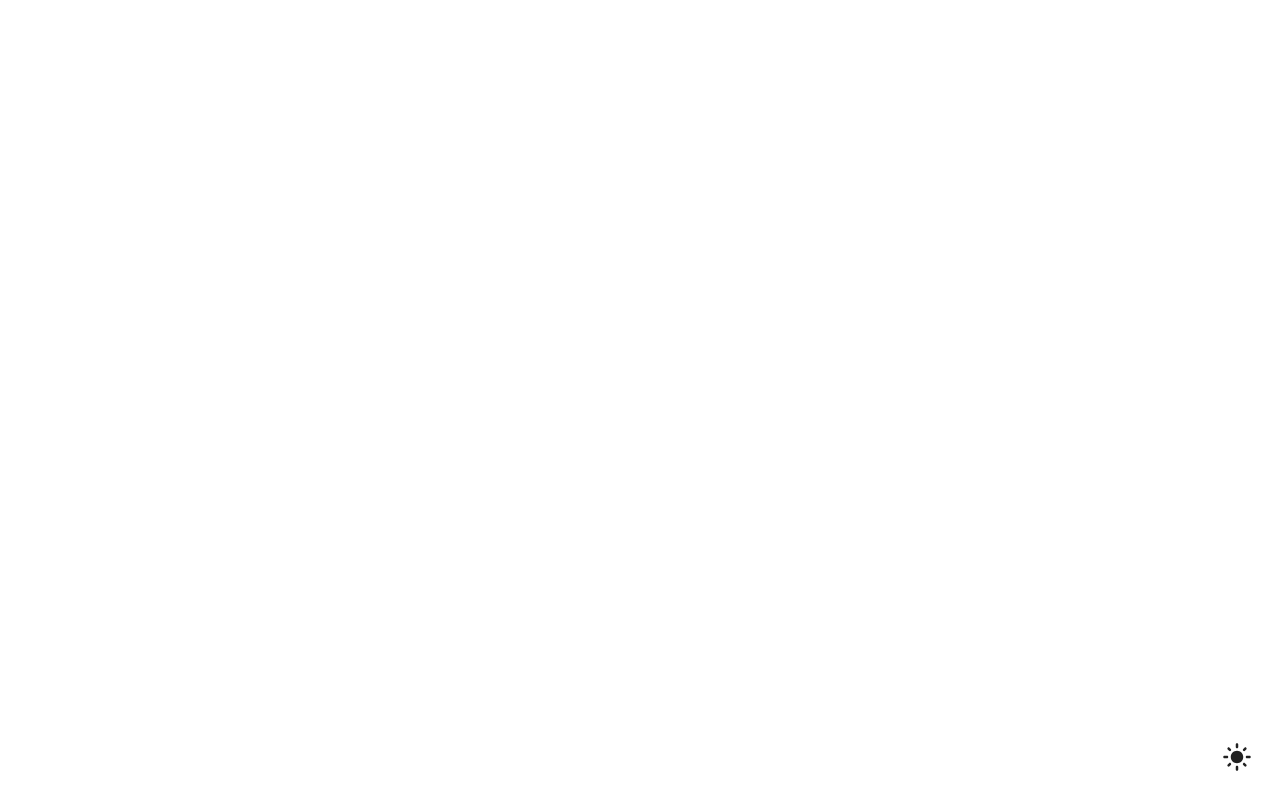
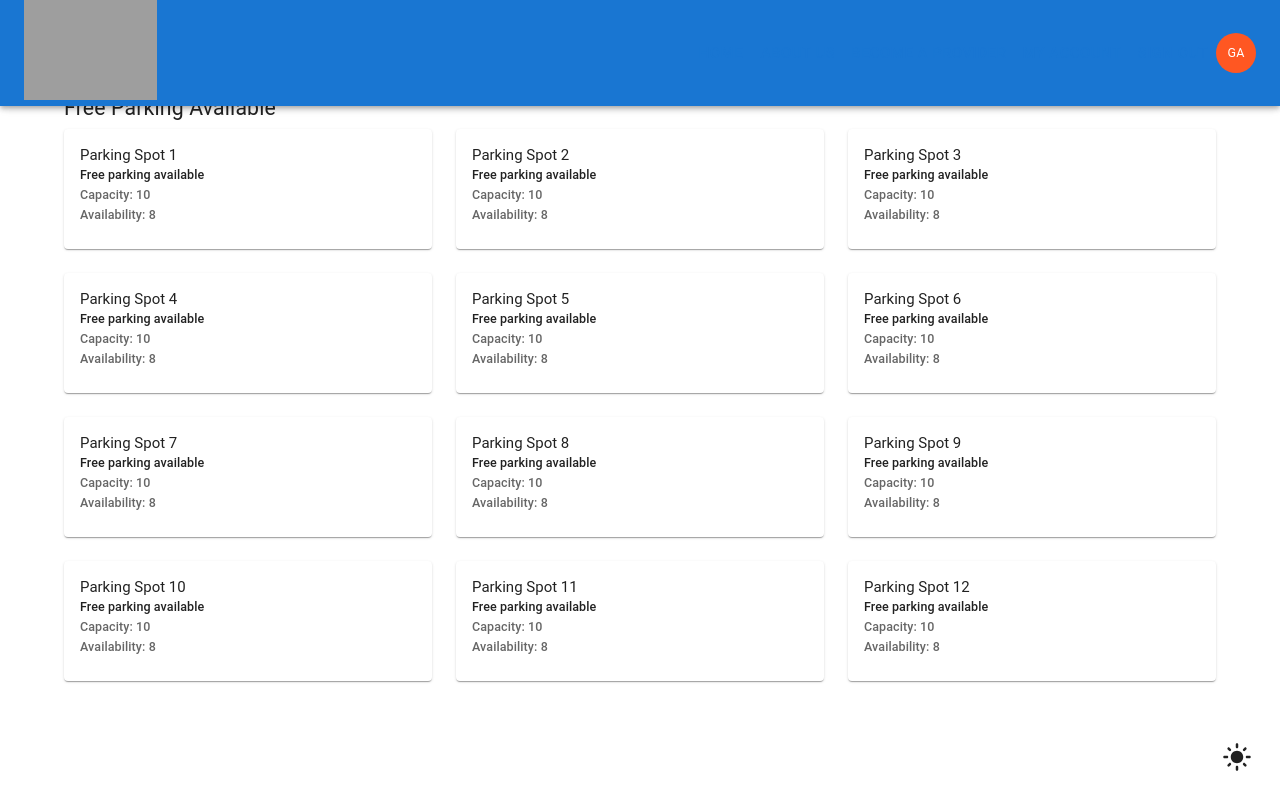
Before and after one commit to werner94fribourg/park-n-share-client, a React (Create React App) app: page /parking in a window 1280 px wide. Before the commit this address had no page. Built offline with nearby package versions, Linux system fonts and the light colour scheme; grey boxes are pictures that could not be loaded.

Commit message:
Implematation of Parking pages and division of component

```diff
--- a/src/components/Home/Section_0.js
+++ b/src/components/Home/Section_0.js
@@ -51,7 +51,10 @@ const Section_0 = () => {
           recusandae? Eveniet dolore molestiae dicta blanditiis est expedita eius
           debitis cupiditate porro sed aspernatur quidem, repellat nihil quasi
           praesentium quia eos, quibusdam provident." />
+
+
     </Box>
+
   );
 };
 
--- a/src/components/Home/Section_1.js
+++ b/src/components/Home/Section_1.js
@@ -8,7 +8,7 @@ const ButtonGroup = () => {
 
   return (
     <Box display="flex" justifyContent="center" mt={2} mb={3}>
-      <RadiusButton  text="Free Parking" url="/parking" />
+      <RadiusButton text="Free Parking" url="/parking" />
       <RadiusButton text="Sign Up" url="/signup" />
       <RadiusButton text="Sign In" url="/signin" />
 
--- a/src/components/Layouts/Banner.js
+++ b/src/components/Layouts/Banner.js
@@ -22,7 +22,9 @@ const Banner = () => {
             <Typography variant="h2" sx={{ marginTop: '10%' , color: 'white'}}>
             Find Your Parking at an affordable price in Switzerland
             </Typography>
+           <Link to="/parking">
            <RectangularButton text="BOOK FREE PARKING" />
+           </Link>
           </Grid>
         </Grid>
       </Container>
--- a/src/components/Layouts/Header.js
+++ b/src/components/Layouts/Header.js
@@ -17,11 +17,15 @@ import Button from '@mui/material/Button';
 import Banner from './Banner';
 import Section_0 from '../Home/Section_0';
 import { Link } from 'react-router-dom';
+import Avatar from '@mui/material/Avatar';
+import { deepOrange, deepPurple } from '@mui/material/colors';
+import Menu from '@mui/material/Menu';
+import MenuItem from '@mui/material/MenuItem';
+import { useState } from 'react';
 
 const drawerWidth = 240;
-const isAuth = false;
-const navItems = isAuth ? ['Home', 'About Us', 'Pricing', 'Sign Out', 'My Account'] : ['Home', 'About Us', 'Pricing', 'Sign In', 'Sign Up'];
-
+const isAuth = true;
+const navItems = isAuth ? ['Home', 'About Us', 'Become a provider', 'My Account', 'Sign Out'] : ['Home', 'About Us', 'Pricing', 'Sign In', 'Sign Up'];
 
 function DrawerAppBar(props) {
   const { window } = props;
@@ -33,7 +37,9 @@ function DrawerAppBar(props) {
 
   const drawer = (
     <Box onClick={handleDrawerToggle} sx={{ textAlign: 'center' }}>
-    <img src="https://i.postimg.cc/Sxv4FcFj/default-monochrome.png" alt="Logo" style={{ width: 90, height: 100 }} />
+       <Link to="/" style={{ textDecoration: 'none' }}>
+       <img src="https://i.postimg.cc/Sxv4FcFj/default-monochrome.png" alt="Logo" style={{ width: 90, height: 100 }} />
+        </Link>
       <Divider />
       <List>
       {navItems.map((item) => (
@@ -52,7 +58,15 @@ function DrawerAppBar(props) {
   );
 
   const container = window !== undefined ? () => window().document.body : undefined;
+  const [anchorEl, setAnchorEl] = useState(null);
 
+  const handleMenuOpen = (event) => {
+    setAnchorEl(event.currentTarget);
+  };
+
+  const handleMenuClose = () => {
+    setAnchorEl(null);
+  };
   return (
     <Box sx={{ display: 'flex' }}>
       <CssBaseline />
@@ -72,8 +86,9 @@ function DrawerAppBar(props) {
             component="div"
             sx={{ flexGrow: 1, display: { xs: 'none', sm: 'block' } }}
           >
+        <Link to="/" style={{ textDecoration: 'none' }}>
         <img src="https://i.postimg.cc/FzzbqYMb/default-monochrome-white.png" alt="Logo" style={{ width: '20%'}}   />
-
+        </Link>
           </Typography>
           <Box sx={{ display: { xs: 'none', sm: 'block' } }}>
             {navItems.map((item) => {
@@ -84,7 +99,29 @@ function DrawerAppBar(props) {
                 </Link>
               );
             })}
+
           </Box>
+          {isAuth && (
+          <Avatar
+          sx={{ bgcolor: deepOrange[500] }}
+          onClick={handleMenuOpen}
+          >
+            GA
+          </Avatar>
+          )}
+
+          {/* Menu déroulant */}
+        <Menu
+          id="profile-menu"
+          anchorEl={anchorEl}
+          open={Boolean(anchorEl)}
+          onClose={handleMenuClose}
+        >
+          <Link to="/myprofile" style={{ textDecoration: 'none', color: 'inherit' }}>
+          <MenuItem onClick={handleMenuClose} sx={{fontSize: 18}}>My Profile</MenuItem>
+          </Link>
+          <MenuItem onClick={handleMenuClose} sx={{fontSize: 18}}>Logout</MenuItem>
+        </Menu>
 
         </Toolbar>
       </AppBar>
@@ -106,16 +143,7 @@ function DrawerAppBar(props) {
           {drawer}
         </Drawer>
       </nav>
-
-      <Box component="main" sx={{ p: 0 }}>
-        <Toolbar />
-
-        <Banner />
-        <Section_0 />
-      </Box>
-
-
-
+         //TODO: Add a banner component and Section_0 component
     </Box>
 
   );
--- /dev/null
+++ b/src/components/Layouts/Layout.js
@@ -0,0 +1,14 @@
+// Layout.js
+import React from 'react';
+import Header from './Header';
+
+const Layout = ({ children }) => {
+  return (
+    <div>
+      <Header />
+      {children}
+    </div>
+  );
+};
+
+export default Layout;
--- a/src/pages/Home.js
+++ b/src/pages/Home.js
@@ -2,10 +2,14 @@ import React from 'react';
 import Header from '../components/Layouts/Header';
 import Section_1 from '../components/Home/Section_1';
 import Cookies from '../components/Home/Cookies';
+import Section_0 from '../components/Home/Section_0';
+import Banner from '../components/Layouts/Banner';
 
 const Home = () => {
   return <React.Fragment>
       <Header />
+      <Banner />
+      <Section_0 />
       <Section_1 />
   </React.Fragment>
 };
--- /dev/null
+++ b/src/pages/Parking.js
@@ -0,0 +1,109 @@
+import React, { useState, useEffect } from 'react';
+import { Box, Card, CardContent, Container, Grid, Modal, Skeleton, Typography, Button } from '@mui/material';
+
+const ParkingPageSkeleton = () => {
+  const [loading, setLoading] = useState(true);
+  const [spots, setSpots] = useState([]);
+  const [selectedSpot, setSelectedSpot] = useState(null);
+  const [open, setOpen] = useState(false);
+
+  useEffect(() => {
+    const timer = setTimeout(() => {
+      setLoading(false);
+      const fakeData = Array.from({ length: 12 }, (_, index) => ({
+        id: index + 1,
+        name: `Parking Spot ${index + 1}`,
+        description: 'Free parking available',
+        capacity: '10',
+        availability: '8',
+        details: `This is a free parking spot available for 10 cars. Currently, 8 spaces are available for parking.`,
+      }));
+      setSpots(fakeData);
+    }, 5000);
+
+    return () => clearTimeout(timer);
+  }, []);
+
+  const handleOpen = (spot) => {
+    setSelectedSpot(spot);
+    setOpen(true);
+  };
+
+  const handleClose = () => {
+    setOpen(false);
+  };
+
+  return (
+    <Container>
+      <Box mt={10}>
+        <Typography variant="h4" gutterBottom>
+          Free Parking Available
+        </Typography>
+        <Grid container spacing={3}>
+          {loading
+            ? Array.from({ length: 12 }, (_, index) => (
+                <Grid item xs={12} sm={6} md={4} key={index}>
+                  <Card>
+                    <CardContent>
+                      <Typography variant="h6">
+                        <Skeleton />
+                      </Typography>
+                      <Typography variant="subtitle2">
+                        <Skeleton />
+                      </Typography>
+                      <Typography variant="h5" color="textSecondary">
+                        Capacity: <Skeleton width="50%" />
+                      </Typography>
+                      <Typography variant="h5" color="textSecondary">
+                        Availability: <Skeleton width="40%" />
+                      </Typography>
+                    </CardContent>
+                  </Card>
+                </Grid>
+              ))
+            : spots.map((spot) => (
+                <Grid item xs={12} sm={6} md={4} key={spot.id}>
+                  <Card>
+                    <CardContent onClick={() => handleOpen(spot)} style={{ cursor: 'pointer' }}>
+                      <Typography variant="h5">{spot.name}</Typography>
+                      <Typography variant="h6">{spot.description}</Typography>
+                      <Typography variant="h6" color="textSecondary">
+                        Capacity: {spot.capacity}
+                      </Typography>
+                      <Typography variant="h6" color="textSecondary">
+                        Availability: {spot.availability}
+                      </Typography>
+                      {/*<Button style={{}} variant="contained" color="primary">
+                        Réserver
+                       </Button>*/}
+                    </CardContent>
+                  </Card>
+                </Grid>
+              ))}
+        </Grid>
+      </Box>
+      <Modal open={open} onClose={handleClose}>
+        <Box
+          sx={{
+            position: 'absolute',
+            width: '40%',
+            top: '50%',
+            left: '50%',
+            transform: 'translate(-50%, -50%)',
+            bgcolor: 'background.paper',
+            boxShadow: 24,
+            p: 4,
+          }}
+        >
+          <Typography variant="h6">{selectedSpot?.name}</Typography>
+          <Typography variant="body1">{selectedSpot?.details}</Typography>
+          <Button variant="contained" color="primary" sx={{ mt: 2 }}>
+            Réserver
+          </Button>
+        </Box>
+      </Modal>
+    </Container>
+  );
+};
+
+export default ParkingPageSkeleton;
--- /dev/null
+++ b/src/pages/Profile.js
@@ -0,0 +1,52 @@
+import React from 'react';
+import { Box, Button, Grid, Typography } from '@mui/material';
+import CustomTextField from '../components/General/Input';
+
+const Profile = () => {
+  return (
+    <Box display="flex" justifyContent="center" p={10}>
+      <Grid container spacing={4} sx={{ maxWidth: '800px' }}>
+        <Grid item xs={6}>
+          <Box p={2} sx={{ borderRight: '1px solid #ccc' }}>
+            <Box display="flex" flexDirection="column" alignItems="center">
+              <CustomTextField label="First Name" name="firstname" autoComplete="firstname" autoFocus />
+              <CustomTextField label="Last Name" name="lastname" autoComplete="lastname" autoFocus />
+              <CustomTextField label="Email" name="email" autoComplete="email" />
+              <CustomTextField label="Phone" name="telephon" autoComplete="Phone" />
+              <CustomTextField label="Password" type="password" name="password" autoComplete="Password" />
+              <Button variant="contained" color="primary" sx={{ mt: 2 }}>
+                Update Profile
+              </Button>
+            </Box>
+          </Box>
+        </Grid>
+        <Grid item xs={1}>
+
+        </Grid>
+        <Grid item xs={5}>
+          <Box p={8}>
+          <Typography variant="h6" sx={{ color: 'red' }}>
+              Your E-mail is not verified
+            </Typography>
+            <Button variant="contained" color="secondary" sx={{ mt: 2 }}>
+              Send Email Verification Link
+            </Button>
+          </Box>
+        </Grid>
+        <Grid item xs={3} />
+        <Grid item xs={6}>
+          <Box display="flex" justifyContent="center" alignItems="center" flexDirection="column">
+            <img
+              src="https://i.postimg.cc/mDzczTMr/personnage-de-dessin-anime-personnel-de-bureau-masculin-un-homme-dans-une-chemise-avec-une-cravate-b.jpg"
+              alt="Profile"
+              style={{ width: '200px', height: '200px', borderRadius: '50%' }}
+            />
+            <Typography align="center">Gobi Abyssinie</Typography>
+          </Box>
+        </Grid>
+      </Grid>
+    </Box>
+  );
+};
+
+export default Profile;
--- a/src/routers/AppRouter.js
+++ b/src/routers/AppRouter.js
@@ -1,20 +1,47 @@
+import Layout from '../components/Layouts/Layout';
 import Home from '../pages/Home';
-import { Route, Routes } from 'react-router';
+import Otp from '../pages/Otp';
+import ParkingPage from '../pages/Parking';
+import PasswordReset from '../pages/PasswordForget';
+import Profile from '../pages/Profile';
 import SignIn from '../pages/Signin';
 import SignUp from '../pages/Signup';
-import Otp from '../pages/Otp';
-import PasswordReset from '../pages/PasswordForget';
 import RegistrationSuccess from '../pages/templates/emails/Confirmation';
+import { BrowserRouter as Router, Route, Routes } from 'react-router-dom';
 
 const AppRouter = () => {
   return (
     <Routes>
       <Route path="/" element={<Home />} />
-      <Route path='/signin' element={<SignIn />} />
-      <Route path='/signup' element={<SignUp />} />
-      <Route path='/otp' element={<Otp />} />
-      <Route path='/passwordReset' element={<PasswordReset />} />
-      <Route path='/successfully' element={<RegistrationSuccess />} />
+      <Route path="/home" element={<Home />} />
+      <Route
+        path="/signin"
+        element={
+          <Layout>
+            <SignIn />
+          </Layout>
+        }
+      />
+      <Route path="/signup" element={<SignUp />} />
+      <Route path="/otp" element={<Otp />} />
+      <Route path="/passwordReset" element={<PasswordReset />} />
+      <Route path="/successfully" element={<RegistrationSuccess />} />
+      <Route path="/myprofile" element={
+        <Layout>
+          <Profile />
+        </Layout>
+      } />
+      <Route path="/myAccount" element={
+              <Layout>
+                <Profile />
+              </Layout>
+      } />
+
+      <Route path="/parking" element={
+              <Layout>
+                <ParkingPage />
+              </Layout>
+      } />
     </Routes>
   );
 };
```
